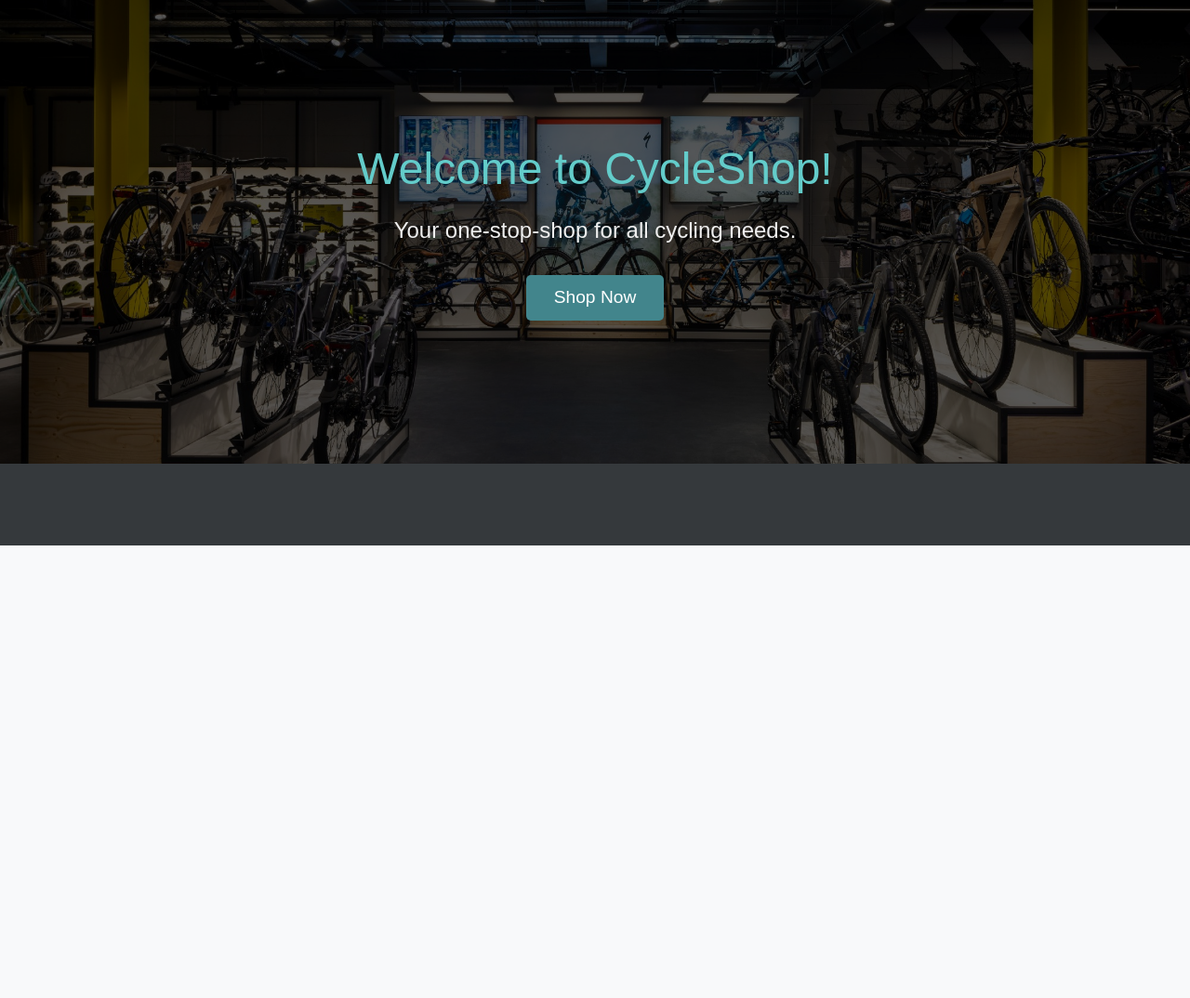
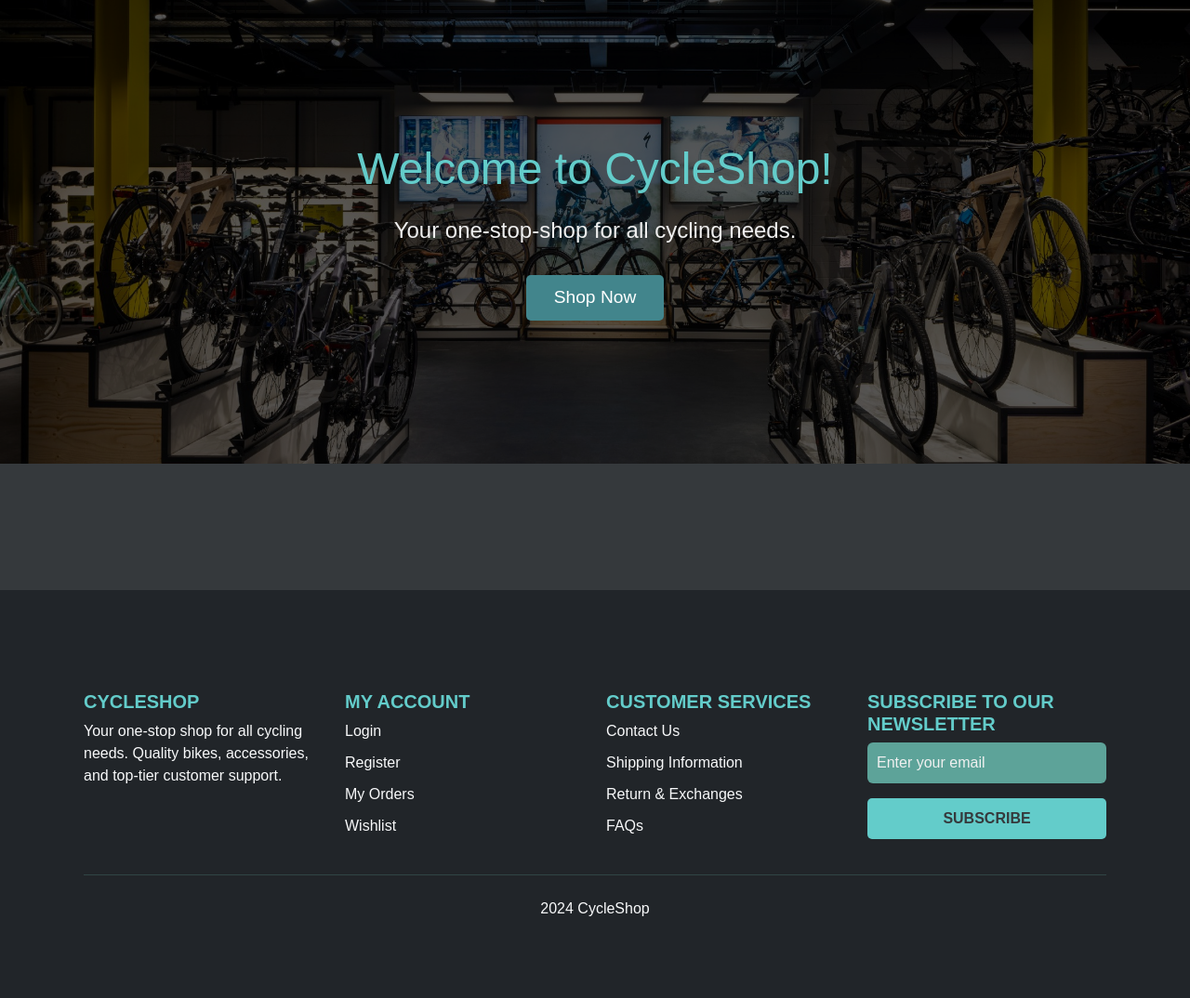
Before and after one commit to trxdave/cycleshop, a Django app: page / in a window 1280 px wide. Shown: the part 165-1239 px from the top of the page at 93% size. Before the commit the page ends 752 px from the top, so only its background shows below. Run offline with Django 5.2, Linux system fonts and the light colour scheme.

Commit message:
footer style

```diff
--- a/static/css/styles.css
+++ b/static/css/styles.css
@@ -142,12 +142,58 @@
 }
 
 /* Footer */
-footer {
-    background-color: #397367;
-    padding: 20px;
-    text-align: center;
+.footer {
+    background-color: #35393C;
     color: #F0F0F0;
-    position: fixed;
-    bottom: 0;
-    width: 100%;
 }
+
+.footer h5 {
+    color: #63CCCA;
+}
+
+.footer ul {
+    padding: 0;
+}
+
+.footer ul li {
+    margin-bottom: 10px;
+}
+
+.footer ul li a {
+    color: #F0F0F0;
+    text-decoration: none;
+}
+
+.footer ul li a:hover {
+    color: #63CCCA;
+}
+
+.footer input[type="email"] {
+    background-color: #5DA399;
+    color: #F0F0F0;
+    border: none;
+    padding: 10px;
+    margin-bottom: 10px;
+}
+
+.footer input[type="email"]::placeholder {
+    color: #F0F0F0;
+}
+
+.footer button[type="submit"] {
+    background-color: #63CCCA;
+    border: none;
+    padding: 10px;
+    color: #35393C;
+    text-transform: uppercase;
+    font-weight: bold;
+}
+
+.footer button[type="submit"]:hover {
+    background-color: #42858C;
+    color: #F0F0F0;
+}
+
+.footer hr {
+    border-top: 1px solid #5DA399;
+}
--- a/templates/base.html
+++ b/templates/base.html
@@ -80,8 +80,54 @@
         </div>
     </main>
 
-    <footer class="text-center py-3 bg-light">
-        <p></p>
+    <footer class="footer bg-dark text-light py-5">
+        <div class="container">
+            <div class="row">
+                <!-- Column 1: Logo and Description -->
+                 <div class="col-md-3">
+                    <h5 class="fw-bold text-uppercase">CycleShop</h5>
+                    <p>Your one-stop shop for all cycling needs. Quality bikes, accessories, and top-tier customer support.</p>
+                 </div>
+
+                <!-- Column 2: My Account Links -->
+                 <div class="col-md-3">
+                    <h5 class="fw-bold text-uppercase">My Account</h5>
+                    <ul class="list-unstyled">
+                        <li><a href="#" class="text-light">Login</a></li>
+                        <li><a href="#" class="text-light">Register</a></li>
+                        <li><a href="#" class="text-light">My Orders</a></li>
+                        <li><a href="#" class="text-light">Wishlist</a></li>
+                    </ul>
+                 </div>
+
+                <!-- Column 3: Customer Services Links -->
+                <div class="col-md-3">
+                    <h5 class="fw-bold text-uppercase">Customer Services</h5>
+                    <ul class="list-unstyled">
+                        <li><a href="#" class="text-light">Contact Us</a></li>
+                        <li><a href="#" class="text-light">Shipping Information</a></li>
+                        <li><a href="#" class="text-light">Return & Exchanges</a></li>
+                        <li><a href="#" class="text-light">FAQs</a></li>
+                    </ul>
+                </div>
+
+                <!-- Column 4: Subscribe to Newsletter -->
+                <div class="col-md-3">
+                    <h5 class="fw-bold text-uppercase">Subscribe to Our Newsletter</h5>
+                    <form action="#" method="post">
+                        <div class="mb-3">
+                            <input type="email" class="form-control" placeholder="Enter your email" required>
+                        </div>
+                        <button type="submit" class="btn btn-primary w-100">Subscribe</button>
+                    </form>
+                </div>
+            </div>
+
+            <hr class="my-4">
+            <div class="text-center">
+                <p>2024 CycleShop</p>
+            </div>
+        </div>
     </footer>
 
     <!-- Bootstrap JS -->
```
